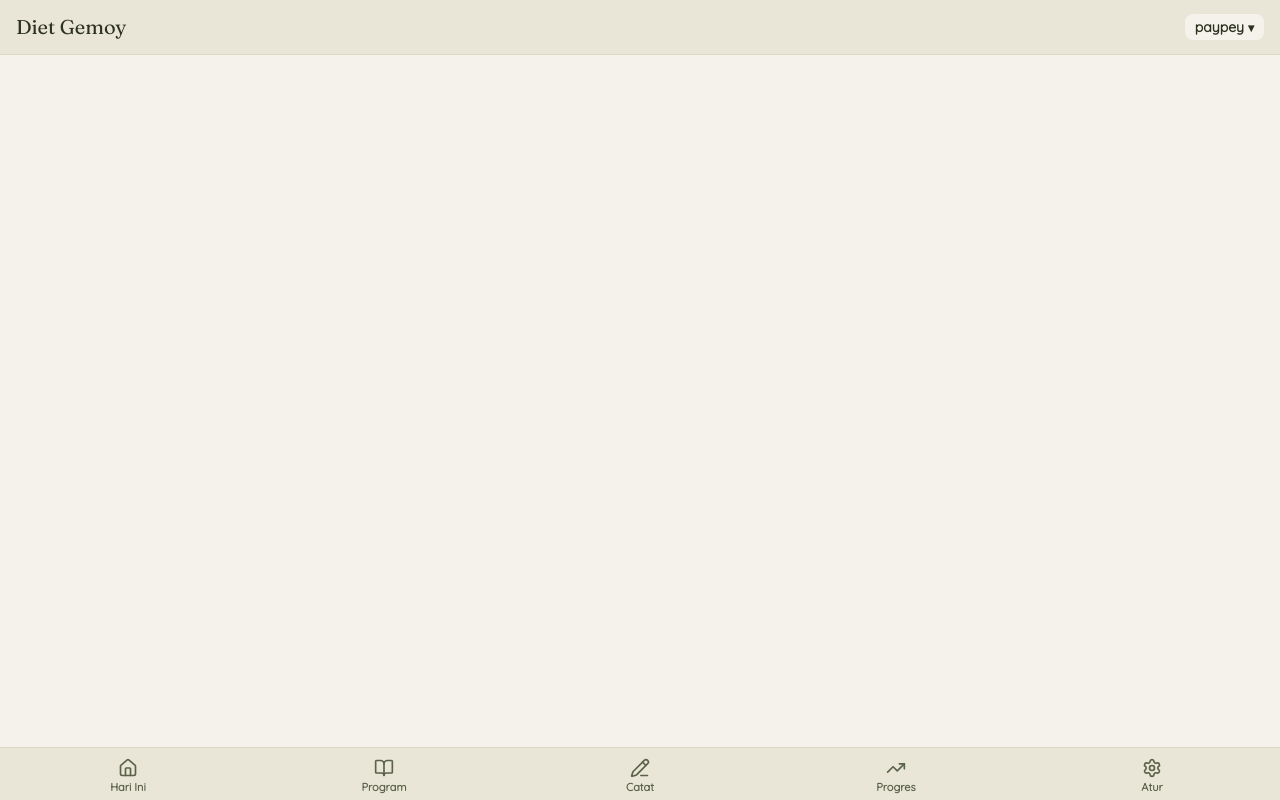
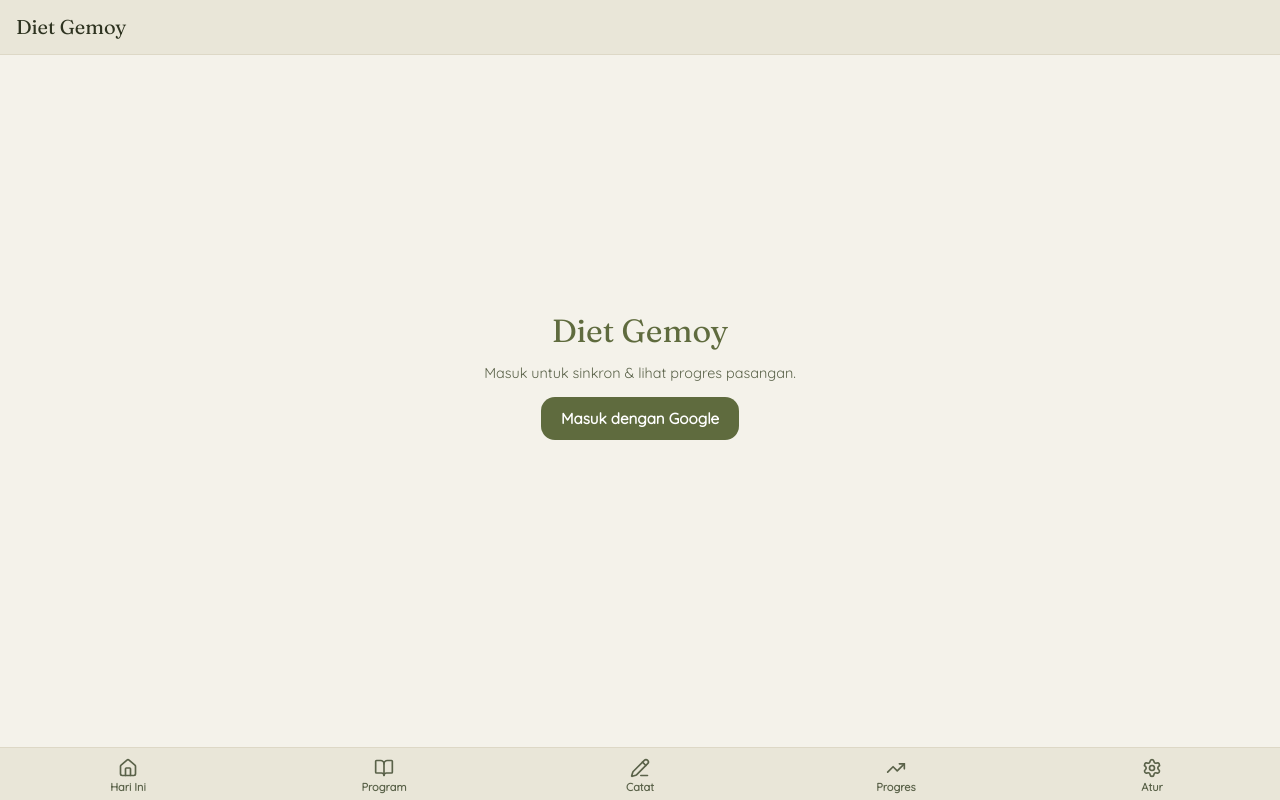
Before and after one commit to kannnnna9/diet-gemoy, a Vue app: page /#/login in a window 1280 px wide. Built offline with nearby package versions, Linux system fonts and the light colour scheme; no server answers.

Commit message:
feat(auth): login Google wajib + whitelist via profiles + guard

```diff
--- a/src/App.vue
+++ b/src/App.vue
@@ -5,11 +5,15 @@
 </template>
 
 <script setup>
-import { watchEffect } from 'vue'
+import { onMounted, watchEffect } from 'vue'
 import AppShell from './components/AppShell.vue'
 import { useProfileStore } from './stores/profile'
+import { useAuthStore } from './stores/auth'
 
 const profile = useProfileStore()
+const auth = useAuthStore()
+
+onMounted(() => auth.init())
 
 // Tema ikut profil aktif: ganti profil → seluruh app re-tema tanpa reload.
 watchEffect(() => {
--- a/src/components/AppShell.vue
+++ b/src/components/AppShell.vue
@@ -2,7 +2,7 @@
   <div class="shell">
     <header class="shell-header">
       <span class="shell-title">Diet Gemoy</span>
-      <ProfileSwitch />
+      <ProfileSwitch v-if="!isSupabaseReady" />
     </header>
     <main class="shell-main">
       <slot />
@@ -26,6 +26,7 @@
 import { useRoute, useRouter } from 'vue-router'
 import { Home, BookOpen, PencilLine, TrendingUp, Settings } from 'lucide-vue-next'
 import ProfileSwitch from './ProfileSwitch.vue'
+import { isSupabaseReady } from '../lib/supabase'
 
 const route = useRoute()
 const router = useRouter()
--- a/src/router/index.js
+++ b/src/router/index.js
@@ -1,4 +1,6 @@
 import { createRouter, createWebHashHistory } from 'vue-router'
+import { isSupabaseReady } from '../lib/supabase'
+import { useAuthStore } from '../stores/auth'
 
 const routes = [
   { path: '/', name: 'beranda', component: () => import('../views/Beranda.vue') },
@@ -7,9 +9,21 @@ const routes = [
   { path: '/catat', name: 'catat', component: () => import('../views/Catat.vue') },
   { path: '/progres', name: 'progres', component: () => import('../views/Progres.vue') },
   { path: '/pengaturan', name: 'pengaturan', component: () => import('../views/Pengaturan.vue') },
+  { path: '/login', name: 'login', component: () => import('../views/Login.vue') },
 ]
 
-export default createRouter({
+const router = createRouter({
   history: createWebHashHistory(),
   routes,
 })
+
+router.beforeEach(async (to) => {
+  if (!isSupabaseReady) return true
+  const auth = useAuthStore()
+  if (!auth.siap) await auth.init()
+  if (to.name !== 'login' && !auth.profilId) return { name: 'login' }
+  if (to.name === 'login' && auth.profilId) return { name: 'beranda' }
+  return true
+})
+
+export default router
--- /dev/null
+++ b/src/stores/auth.js
@@ -0,0 +1,65 @@
+import { defineStore } from 'pinia'
+import { ref } from 'vue'
+import { supabase, isSupabaseReady } from '../lib/supabase'
+import { useProfileStore } from './profile'
+
+export const useAuthStore = defineStore('auth', () => {
+  const user = ref(null)
+  const profilId = ref(null)
+  const pasanganUserId = ref(null)
+  const siap = ref(false)
+  const ditolak = ref(false)
+
+  let _initStarted = false
+
+  async function init() {
+    if (_initStarted) return
+    _initStarted = true
+    if (!isSupabaseReady) { siap.value = true; return }
+    const { data } = await supabase.auth.getSession()
+    await terapkanSesi(data.session)
+    supabase.auth.onAuthStateChange((_e, session) => terapkanSesi(session))
+    siap.value = true
+  }
+
+  async function terapkanSesi(session) {
+    if (!session) {
+      user.value = null
+      profilId.value = null
+      pasanganUserId.value = null
+      return
+    }
+    user.value = session.user
+    const { data: prof } = await supabase
+      .from('profiles')
+      .select('profil_id, pasangan_user_id')
+      .eq('user_id', session.user.id)
+      .maybeSingle()
+    if (!prof) {
+      ditolak.value = true
+      profilId.value = null
+      return
+    }
+    ditolak.value = false
+    profilId.value = prof.profil_id
+    pasanganUserId.value = prof.pasangan_user_id
+    useProfileStore().terapkanDariAuth(prof.profil_id)
+  }
+
+  async function loginGoogle() {
+    await supabase.auth.signInWithOAuth({
+      provider: 'google',
+      options: { redirectTo: window.location.href.split('#')[0] },
+    })
+  }
+
+  async function logout() {
+    if (isSupabaseReady) await supabase.auth.signOut()
+    user.value = null
+    profilId.value = null
+    pasanganUserId.value = null
+    ditolak.value = false
+  }
+
+  return { user, profilId, pasanganUserId, siap, ditolak, init, loginGoogle, logout }
+})
--- a/src/stores/profile.js
+++ b/src/stores/profile.js
@@ -11,6 +11,14 @@ export const useProfileStore = defineStore('profile', () => {
   }
 
   function gantiProfil(id) {
+    profilAktif.value = id
+    setRaw('_global', 'profilAktif', id)
+  }
+
+  // Dipanggil auth store setelah login: kunci profilAktif dari hasil OAuth (mode Fase 2).
+  // Fallback localStorage untuk mode Track-A only tetap lewat `gantiProfil`.
+  function terapkanDariAuth(id) {
+    if (!id) return
     profilAktif.value = id
     setRaw('_global', 'profilAktif', id)
   }
@@ -37,6 +45,7 @@ export const useProfileStore = defineStore('profile', () => {
     profilAktif,
     namaOverride,
     gantiProfil,
+    terapkanDariAuth,
     ubahNama,
     getNama,
     modeHaid,
--- /dev/null
+++ b/src/views/Login.vue
@@ -0,0 +1,58 @@
+<template>
+  <div class="login-page">
+    <h1 class="login-title">Diet Gemoy</h1>
+    <p class="login-sub">Masuk untuk sinkron &amp; lihat progres pasangan.</p>
+    <button class="login-btn" @click="auth.loginGoogle()">Masuk dengan Google</button>
+    <p v-if="auth.ditolak" class="login-tolak">
+      Akun ini tidak terdaftar. Diet Gemoy privat untuk 2 orang.
+      <button class="login-tolak-btn" @click="auth.logout()">Keluar</button>
+    </p>
+  </div>
+</template>
+
+<script setup>
+import { useAuthStore } from '../stores/auth'
+const auth = useAuthStore()
+</script>
+
+<style scoped>
+.login-page {
+  min-height: 80vh;
+  display: flex;
+  flex-direction: column;
+  align-items: center;
+  justify-content: center;
+  gap: 12px;
+  text-align: center;
+  padding: 24px;
+}
+.login-title {
+  font-family: var(--font-head);
+  font-size: 2rem;
+  color: var(--primary);
+}
+.login-sub {
+  color: var(--text-muted);
+  font-size: .9rem;
+}
+.login-btn {
+  background: var(--primary);
+  color: var(--on-primary);
+  font-weight: 700;
+  padding: 12px 20px;
+  border-radius: var(--r-md);
+  font-size: .95rem;
+}
+.login-tolak {
+  color: var(--danger);
+  font-size: .85rem;
+  margin-top: 12px;
+  max-width: 320px;
+}
+.login-tolak-btn {
+  margin-left: 6px;
+  color: var(--primary);
+  font-weight: 600;
+  text-decoration: underline;
+}
+</style>
--- a/src/views/Pengaturan.vue
+++ b/src/views/Pengaturan.vue
@@ -18,7 +18,7 @@
       </div>
     </section>
 
-    <section class="card">
+    <section v-if="!isSupabaseReady" class="card">
       <h3 class="card-title">Ganti Profil</h3>
       <p class="text-sm">Profil aktif saat ini: <strong>{{ namaTampil }}</strong></p>
       <div class="profil-list">
@@ -32,6 +32,12 @@
           {{ profile.getNama(p.id) || p.namaDefault }}
         </button>
       </div>
+    </section>
+
+    <section v-else-if="auth.profilId" class="card">
+      <h3 class="card-title">Akun</h3>
+      <p class="text-sm">Masuk sebagai <strong>{{ auth.user?.email || profile.profilAktif }}</strong></p>
+      <button class="btn logout-btn" @click="auth.logout()">Keluar</button>
     </section>
 
     <section v-if="profile.profilAktif === 'ffazeyall'" class="card">
@@ -62,10 +68,13 @@
 <script setup>
 import { ref, computed } from 'vue'
 import { useProfileStore } from '../stores/profile'
+import { useAuthStore } from '../stores/auth'
+import { isSupabaseReady } from '../lib/supabase'
 import { getSlotHarian } from '../data/program'
 import { downloadIcs } from '../lib/ics'
 
 const profile = useProfileStore()
+const auth = useAuthStore()
 const namaBaru = ref('')
 
 const profilList = [
@@ -190,6 +199,8 @@ function simpanNama() {
 
 .export-btn { margin-top: 10px; font-weight: 600; }
 
+.logout-btn { margin-top: 8px; background: var(--danger); }
+
 .card-about {
   margin-top: 24px;
 }
```
